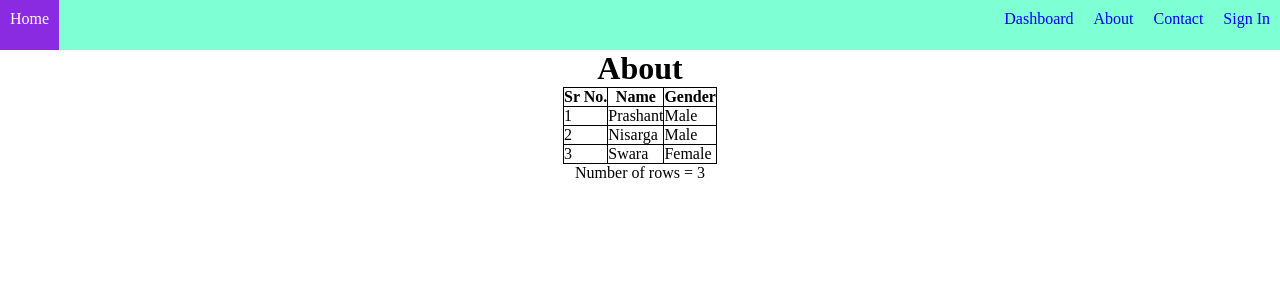
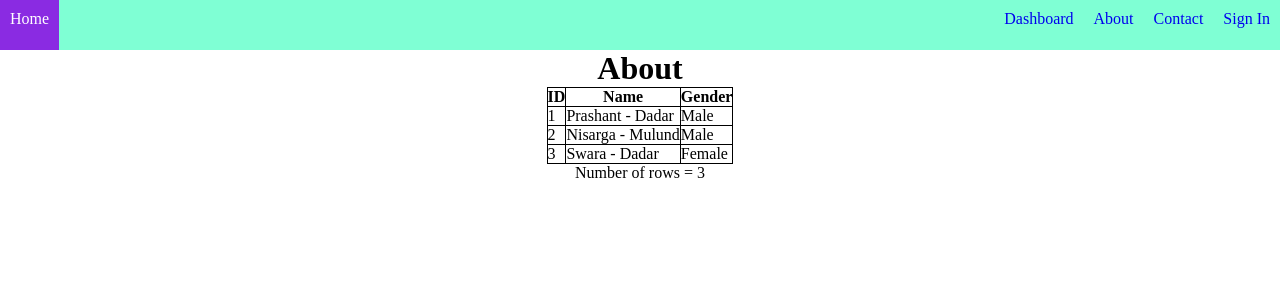
Before and after one commit to nisarga-nn/vueapp, a Vue app: page /about in a window 1280 px wide. Shown: the top 300 px of the page. Built offline with nearby package versions, Linux system fonts and the light colour scheme.

Commit message:
concated name and city

```diff
--- a/src/views/About.vue
+++ b/src/views/About.vue
@@ -3,13 +3,17 @@ export default {
     name: 'AboutPage',
     setup() {
         const data = [{
+            id: 1,
             name: "Prashant",
-            gender: "Male"
+            gender: "Male", city: "Dadar"
         }, {
+            id: 2,
             name: "Nisarga",
-            gender: "Male"
+            gender: "Male", city: "Mulund"
         },
-        { name: "Swara", gender: "Female" }]
+        {
+            id: 3, name: "Swara", gender: "Female", city: "Dadar"
+        }]
         const n = data.length
         return { data, n }
     }
@@ -21,13 +25,13 @@ export default {
         <h1>About</h1>
         <table>
             <tr>
-                <th>Sr No.</th>
+                <th>ID</th>
                 <th>Name</th>
                 <th>Gender</th>
             </tr>
-            <tr :key="item" v-for="(item, index) in data">
+            <tr :key="index" v-for="(item, index) in data">
                 <td>{{ index + 1 }}</td>
-                <td>{{ item.name }}</td>
+                <td>{{ item.name }} - {{ item.city }}</td>
                 <td>{{ item.gender }}</td>
             </tr>
         </table>
```
